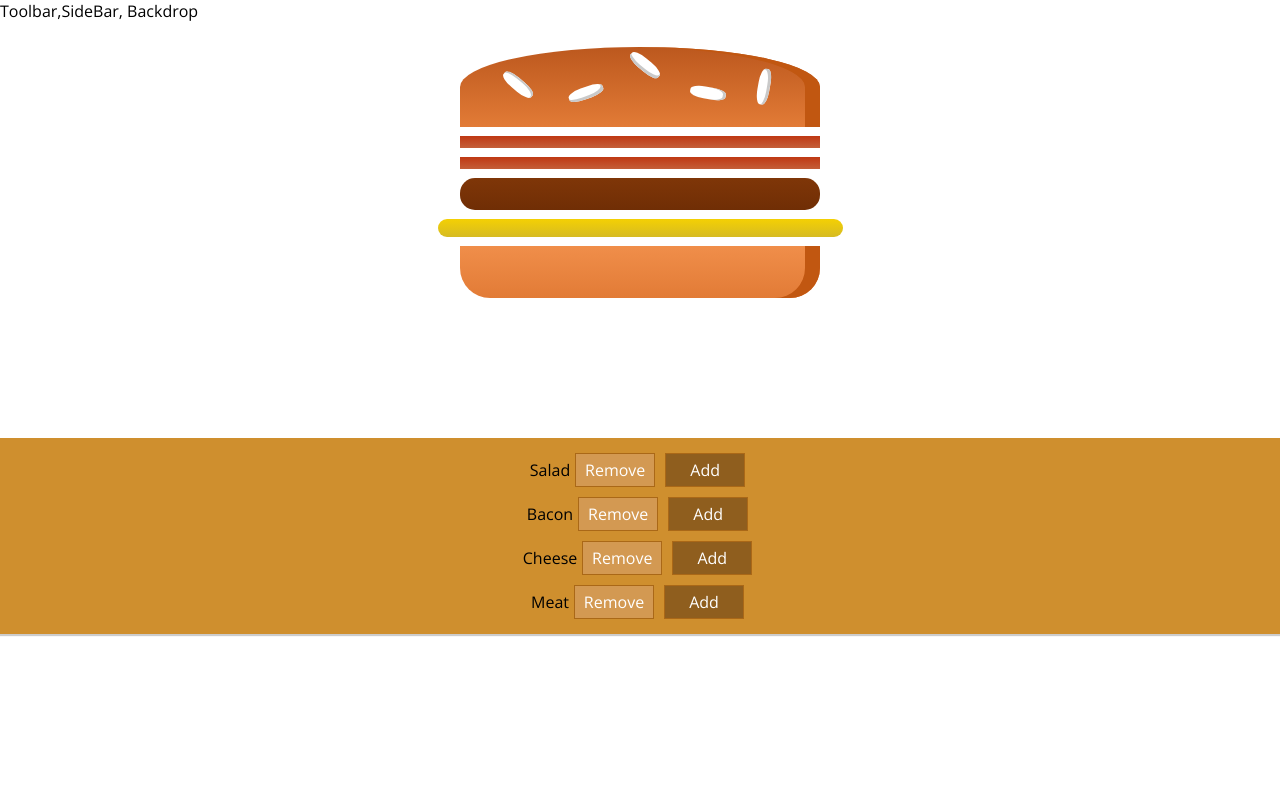
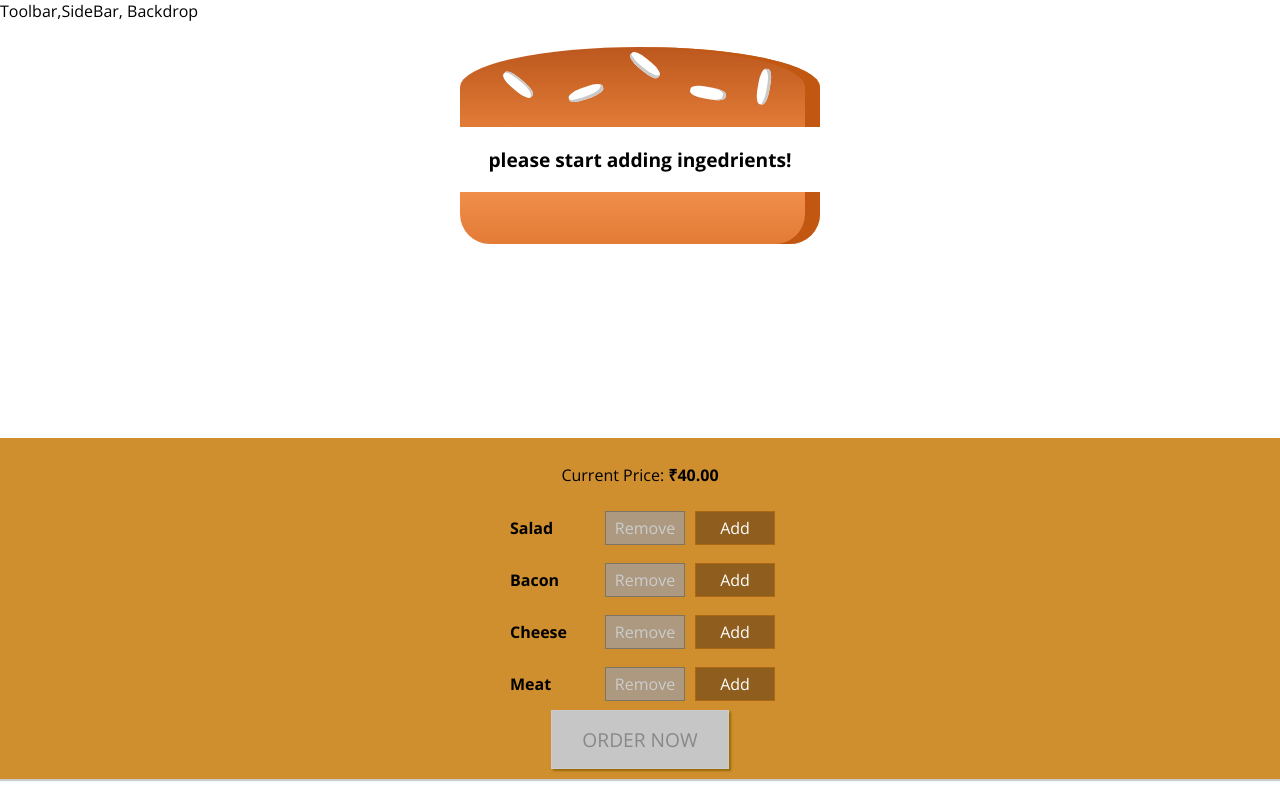
Before and after one commit to thakursachin467/Burger-builder, a React app: page / in a window 1280 px wide. Built offline with nearby package versions, Linux system fonts and the light colour scheme.

Commit message:
added order functionality

```diff
--- a/src/components/Burger/Buildcontrols/BuildControl/BuildControl.css
+++ b/src/components/Burger/Buildcontrols/BuildControl/BuildControl.css
@@ -1,10 +1,8 @@
-.BuildControl{
+.BuildControl {
     display: flex;
     justify-content: space-between;
     align-items: center;
     margin: 5px 0;
-    font: inherit;
-
 }
 
 .BuildControl button {
@@ -17,6 +15,7 @@
     cursor: pointer;
     outline: none;
 }
+
 
 .BuildControl button:disabled {
     background-color: #AC9980;
@@ -35,8 +34,6 @@
     padding: 10px;
     font-weight: bold;
     width: 80px;
-    font: inherit;
-    margin-right: 10px;
 }
 
 .BuildControl .Less {
--- a/src/components/Burger/Buildcontrols/BuildControl/BuildControl.js
+++ b/src/components/Burger/Buildcontrols/BuildControl/BuildControl.js
@@ -3,9 +3,15 @@ import classes from './BuildControl.css'
 const buildcontrol=(props)=>(
 
     <div className={classes.BuildControl}>
-       <div className={classes.label}> {props.label} </div>
-       <button className={classes.Less}>Remove</button>
-       <button className={classes.More}>Add</button>
+       <div
+       className={classes.Label}> {props.label} </div>
+       <button
+       className={classes.Less}
+       onClick={props.remove}
+       disabled={props.disable}>Remove</button>
+       <button
+       className={classes.More}
+       onClick={props.added}>Add</button>
     </div>
 );
 
--- a/src/components/Burger/Buildcontrols/BuildControls.css
+++ b/src/components/Burger/Buildcontrols/BuildControls.css
@@ -9,3 +9,44 @@
     padding: 10px 0;
     font: inherit;
 }
+
+.OrderButton {
+    background-color: #DAD735;
+    outline: none;
+    cursor: pointer;
+    border: 1px solid #966909;
+    color: #966909;
+    font-family: inherit;
+    font-size: 1.2em;
+    padding: 15px 30px;
+    box-shadow: 2px 2px 2px #966909;
+}
+
+.OrderButton:hover, .OrderButton:active {
+    background-color: #A0DB41;
+    border: 1px solid #966909;
+    color: #966909;
+}
+
+.OrderButton:disabled {
+    background-color: #C7C6C6;
+    cursor: not-allowed;
+    border: 1px solid #ccc;
+    color: #888888;
+}
+
+.OrderButton:not(:disabled) {
+    animation: enable 0.3s linear;
+}
+
+@keyframes enable {
+    0% {
+        transform: scale(1);
+    }
+    60% {
+        transform: scale(1.1);
+    }
+    100% {
+        transform: scale(1);
+    }
+}
--- a/src/components/Burger/Buildcontrols/BuildControls.js
+++ b/src/components/Burger/Buildcontrols/BuildControls.js
@@ -11,9 +11,15 @@ const controls=[
 
 const buildcontrols=(props)=>(
     <div className={classes.BuildControls}>
+        <p>Current Price: <strong>&#8377;{props.price.toFixed(2)}</strong></p>
         {controls.map(ctrl=>(
-            <BuildControl key={ctrl.label} label={ctrl.label} />
+            <BuildControl key={ctrl.label} label={ctrl.label}
+            added={()=>props.ingedrientAdded(ctrl.type)}
+            remove={()=>props.ingedrientRemove(ctrl.type)}
+            disable={props.disabled[ctrl.type]}
+            />
         ))}
+        <button className={classes.OrderButton} disabled={props.oldPurchase<=0}>ORDER NOW</button>
     </div>
 );
 
--- a/src/containers/BurgerBuilder/BurgerBuilder.js
+++ b/src/containers/BurgerBuilder/BurgerBuilder.js
@@ -2,20 +2,88 @@ import React, {Component} from 'react';
 import Aux from '../../hoc/Aux';
 import Burger  from '../../components/Burger/Burger';
 import BuidControl from '../../components/Burger/Buildcontrols/BuildControls';
+
+const INGEDRIENT_PRICES={
+    salad:30,
+    bacon:20,
+    meat:30,
+    cheese:15
+};
 class BurgerBuilder extends Component {
         state ={
             ingedrient:{
                 salad:0,
-                bacon:2,
-                meat:1,
-                cheese:1
-                }
+                bacon:0,
+                meat:0,
+                cheese:0
+                },
+                totalPrice:40,
+                purchasable:0
+        }
+
+        addIngederientHandler=(type)=>{
+                const oldCount=this.state.ingedrient[type];
+                const updateCount=oldCount+1;
+                const updateingedrient={
+                    ...this.state.ingedrient
+                };
+                const oldPurchase=this.state.purchasable;
+                const updatedPurchase=oldPurchase+1;
+                updateingedrient[type]=updateCount;
+                const additionPrice=INGEDRIENT_PRICES[type];
+                const oldPrice= this.state.totalPrice;
+                const newPrice=oldPrice+additionPrice;
+                this.setState({totalPrice:newPrice,
+                ingedrient:updateingedrient,
+                purchasable:updatedPurchase})
+        }
+
+        removeIndederientHandler=(type)=>{
+            let updateCount=0;
+            const oldCount=this.state.ingedrient[type];
+            if(oldCount===0){
+              updateCount= oldCount;
+            } else{
+              updateCount= oldCount-1;
+            }
+
+            const updateingedrient={
+                ...this.state.ingedrient
+            };
+            const oldPurchase=this.state.purchasable;
+            let updatedPurchase=0
+            if(oldPurchase===0){
+              updatedPurchase=oldPurchase;
+            } else{
+              updatedPurchase=oldPurchase-1;
+            }
+            updateingedrient[type]=updateCount;
+            const removePrice=INGEDRIENT_PRICES[type];
+            const oldPrice=this.state.totalPrice;
+            const newPrice=oldPrice-removePrice;
+            this.setState({totalPrice:newPrice,
+                ingedrient:updateingedrient,
+                purchasable:updatedPurchase
+            })
+
         }
         render() {
+            const disableInfo={
+                    ...this.state.ingedrient
+            };
+            for(let key in disableInfo ){
+                disableInfo[key]= disableInfo[key]<=0
+            }
             return(
                 <Aux>
                     <Burger ingedrient={this.state.ingedrient}/>
-                    <BuidControl/>
+                    <BuidControl
+                        ingedrientAdded={this.addIngederientHandler}
+                        ingedrientRemove={this.removeIndederientHandler}
+                        disabled={disableInfo}
+                        price={this.state.totalPrice}
+                        oldPurchase={this.state.purchasable}
+                    />
 
 
                 </Aux>
```
Also changed, not shown: src/components/UI/Backdrop/Backdrop.js (added), src/components/UI/Modal/Modal.js (added).
